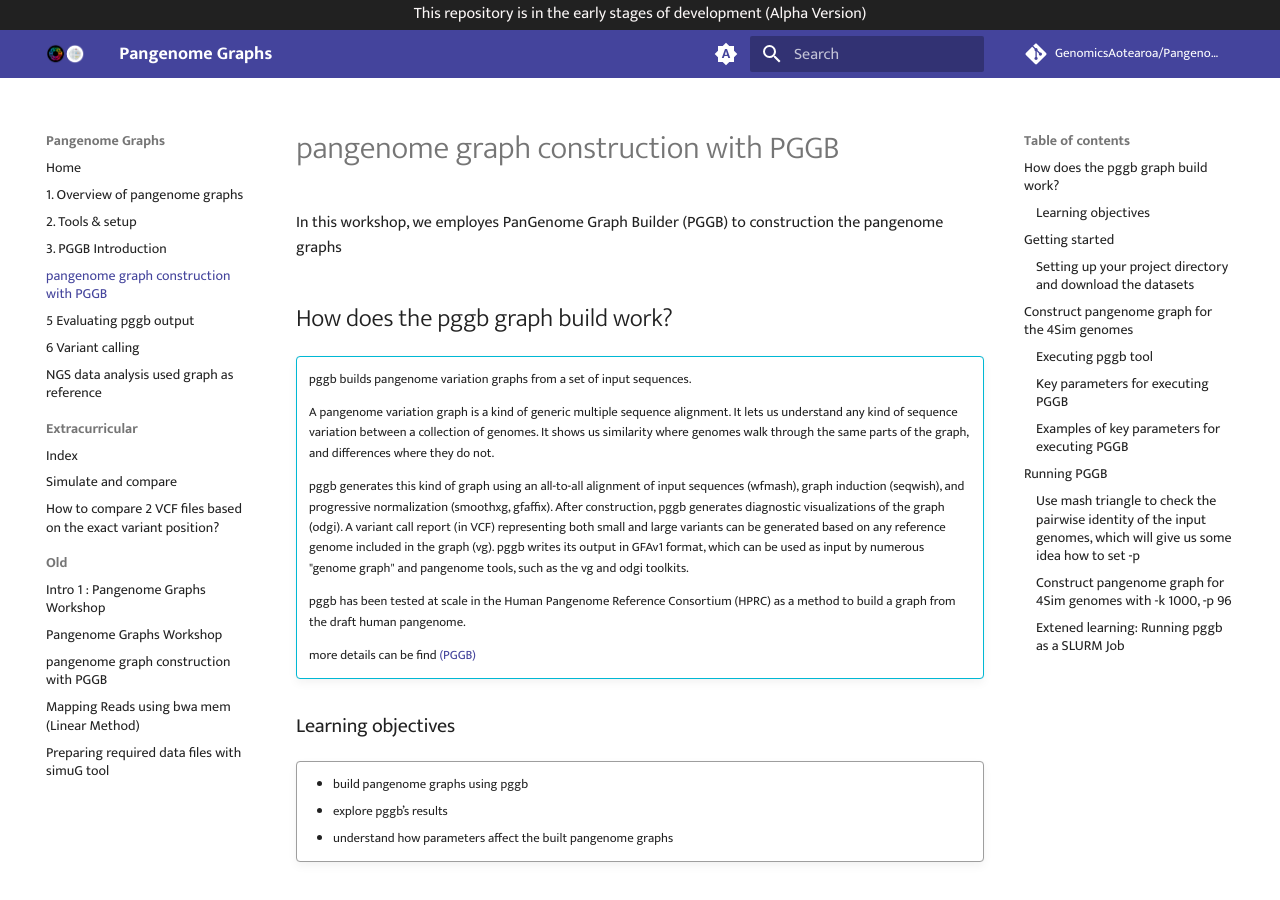
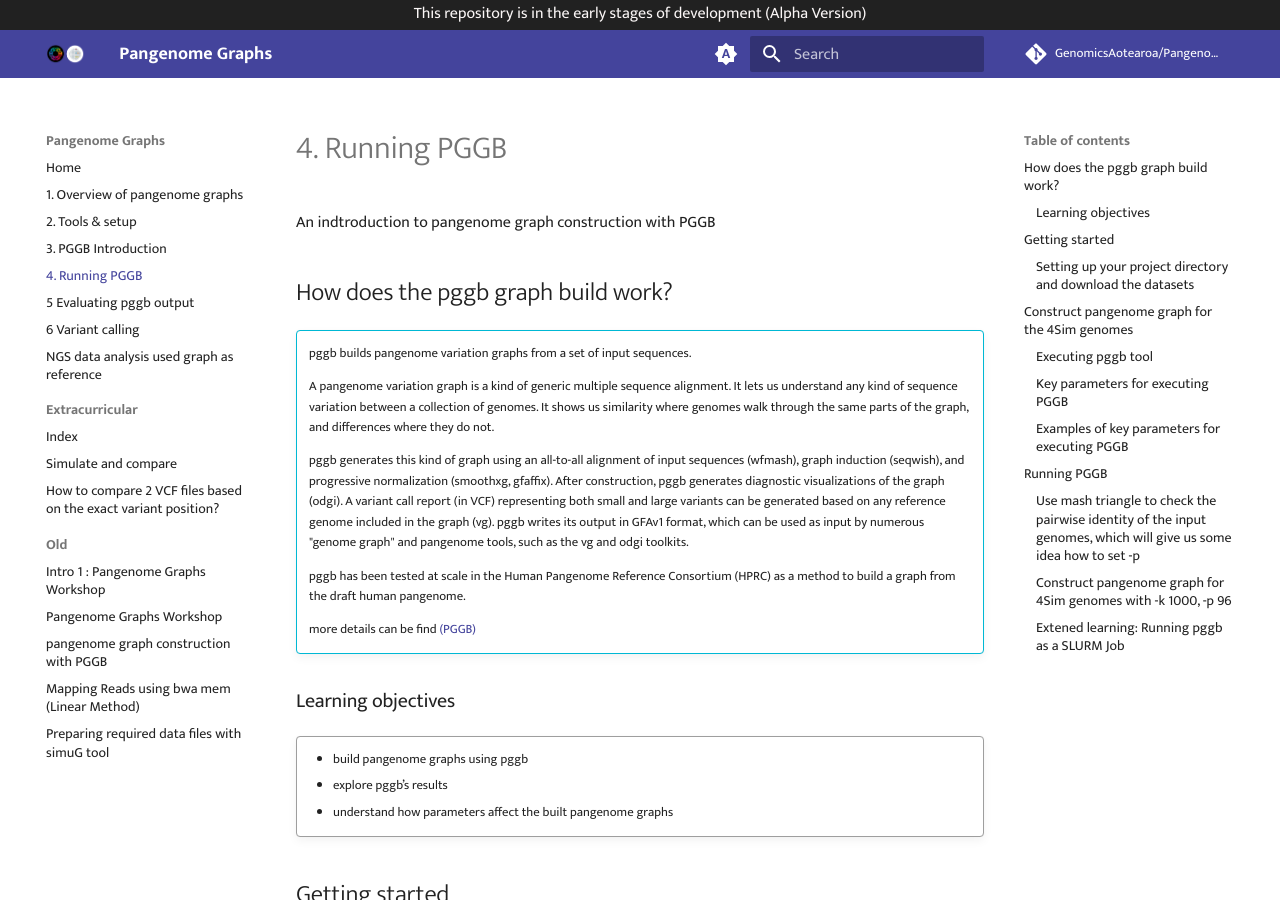
Before and after one commit to GenomicsAotearoa/Pangenome-Graphs-Workshop, an MkDocs documentation site: the page built from docs/4_Running_pggb.md, in a window 1280 px wide and 900 px high. Built offline with MkDocs 1.6.1 and Material for MkDocs 9.7.7, drawn with Linux system fonts in a browser that asks for light colours; comment, search, counter and statistics services are not loaded.

Commit message:
Update 4_Running_pggb.md

```diff
--- a/docs/4_Running_pggb.md
+++ b/docs/4_Running_pggb.md
@@ -1,6 +1,5 @@
-# pangenome graph construction with PGGB
-
-In this workshop, we employes PanGenome Graph Builder (PGGB) to construction the pangenome graphs
+# 4. Running PGGB
+An indtroduction to pangenome graph construction with PGGB
 
 ## How does the pggb graph build work?
 
```
